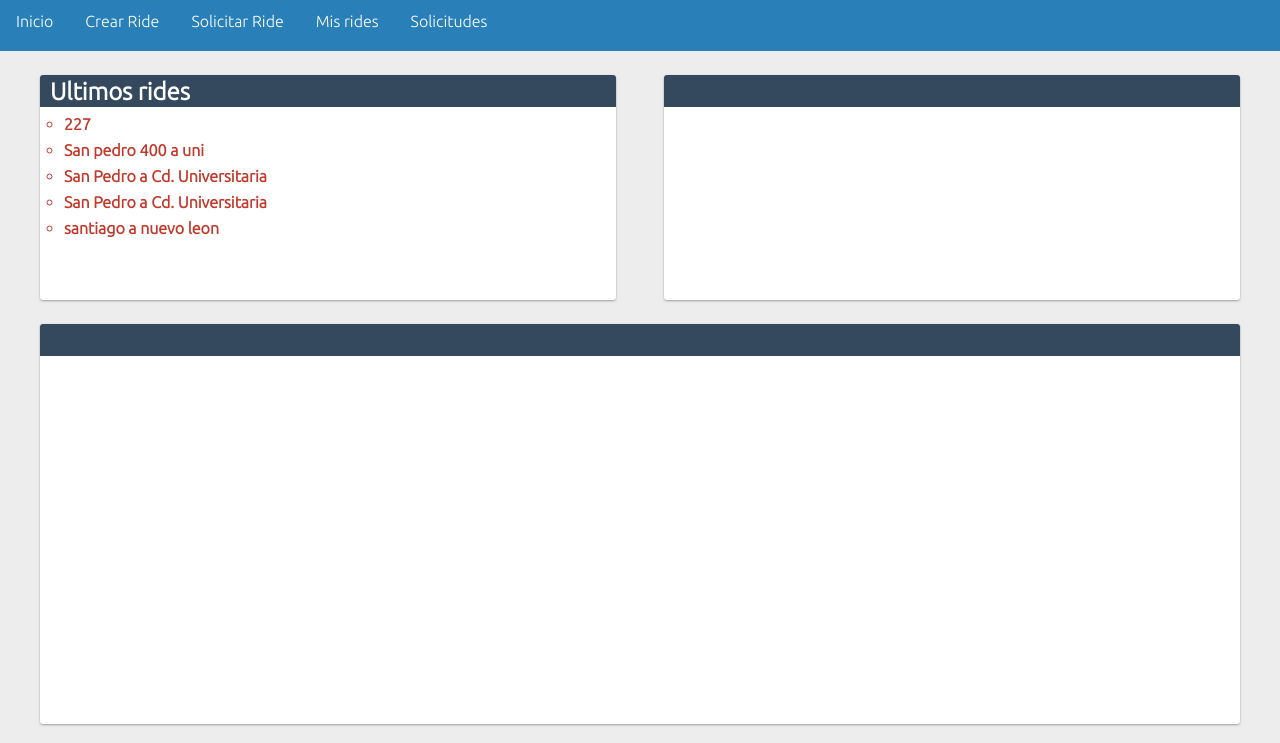
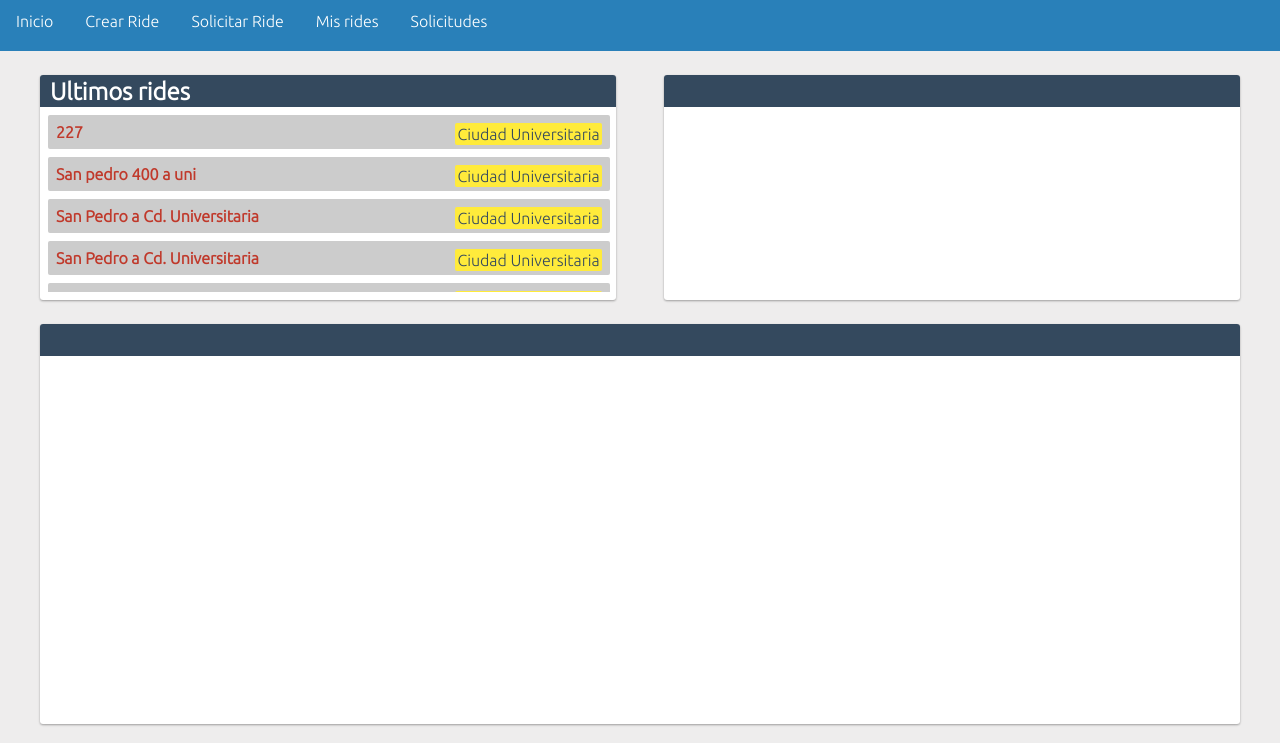
Before and after one commit to ramirouvalle/RU, a PHP site: page /principal.php in a window 1280 px wide. Shown: the part 57-800 px from the top of the page. Run offline with PHP 8.4, Linux system fonts and the light colour scheme; a user stored in the database is signed in; data comes from the database, SQL or seed files in the repository.

Commit message:
Actualizacion 6.4 Se realizaron algunos cambios en la forma de como se mostraran los ultimos rides en la pagina principal y cambios de diseño leves.

```diff
--- a/css/style.css
+++ b/css/style.css
@@ -135,21 +135,39 @@ header{
 	overflow-y: scroll;
 	font-family: ubuntu;
 }
-.show_rides ul{
-	margin-left: 1.5em;
-	list-style-type: circle;
+.ride{
+	margin: .5em .5em 0 .5em;
+	padding: .5em;
+	width: 97.5%;
+	background-color: #CCC;
+	border-radius: 2px;
 }
-.show_rides li{
-	margin-top: .5em;
-	width: 100%;
-}
-.show_rides a{
+.ride a{
 	color: #c0392b;/*#34495e;*/
 	text-decoration: none;
 }
-.show_rides a:hover{
+.ride a:hover{
 	color:red;
-	background-color: red;
+}
+.ride h4{
+	display: inline;
+}
+.destino{
+	padding: 2px;
+	border-radius: 2px;
+	float: right;
+}
+.universidad{
+	background-color: #FFEB3B;
+	color: #34495e;
+}
+.mederos{
+	background-color: #e74c3c;
+	color: white;
+}
+.hospital{
+	background-color: #1abc9c;
+	color: #34495e;
 }
 /********************************************************/
 /*************** CREAR RUTA ***************/
@@ -269,7 +287,7 @@ header{
 #desc_ruta{
 	padding: 15px;
 	width: 100%;
-	height: 92%;
+	height: 100%;
 	display: none;
 	color: white;
 	font-family: opensans-l;
--- a/new_rides.php
+++ b/new_rides.php
@@ -9,13 +9,32 @@
 	$routesJSON = json_encode($to_encode);
 	$routes = json_decode($routesJSON);
 
-	echo "<ul>";
+	//echo "<ul>";
 	for ($i=0; $i < count($routes) ; $i++) {
 		$route = $routes[$i];
 		for ($j=0; $j < count($route) ; $j++) {
 			$nom_ruta = $route->nom_ruta;
-			 echo "<a href='#'><li><h4>".$nom_ruta."</h4></li></a>";
+			$destino_x = $route->destino_x;
+			$destino_y = $route->destino_y;
+
+			if($destino_x == 25.7238862 && $destino_y == -100.31285739999998){
+				$destino = "Ciudad Universitaria";
+				$destinoCSS = "universidad";
+			}else if($destino_x == 25.61415077 && $destino_y == -100.28184055999998){
+				$destino = "Mederos";
+				$destinoCSS = "mederos";
+			}else if($destino_x == 25.69185015 && $destino_y == -100.34884213999999){
+				$destino = "Hospital";
+				$destinoCSS = "hospital";
+			}
+
+			echo "<div class='ride'>".
+			 	"<a href='#'>".
+			 		"<h4>".$nom_ruta."</h4>".
+			 	"</a>".
+			 	"<div class='destino ".$destinoCSS."'>".$destino."</div>".
+			 	"</div>";
 		}
 	}
-	echo "</ul>";
+	//echo "</ul>";
 ?>
```
